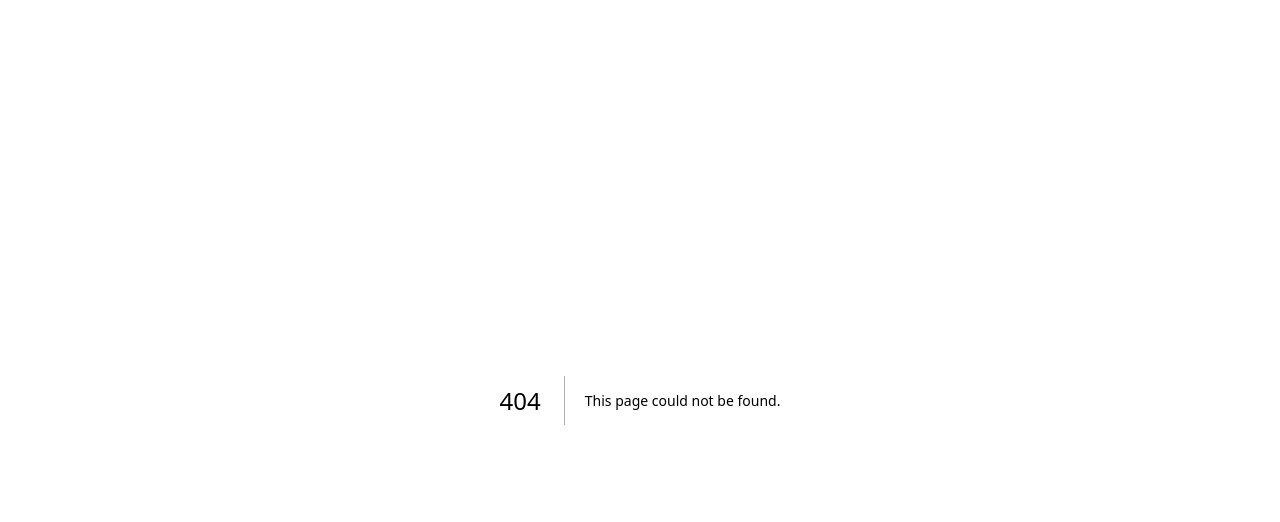
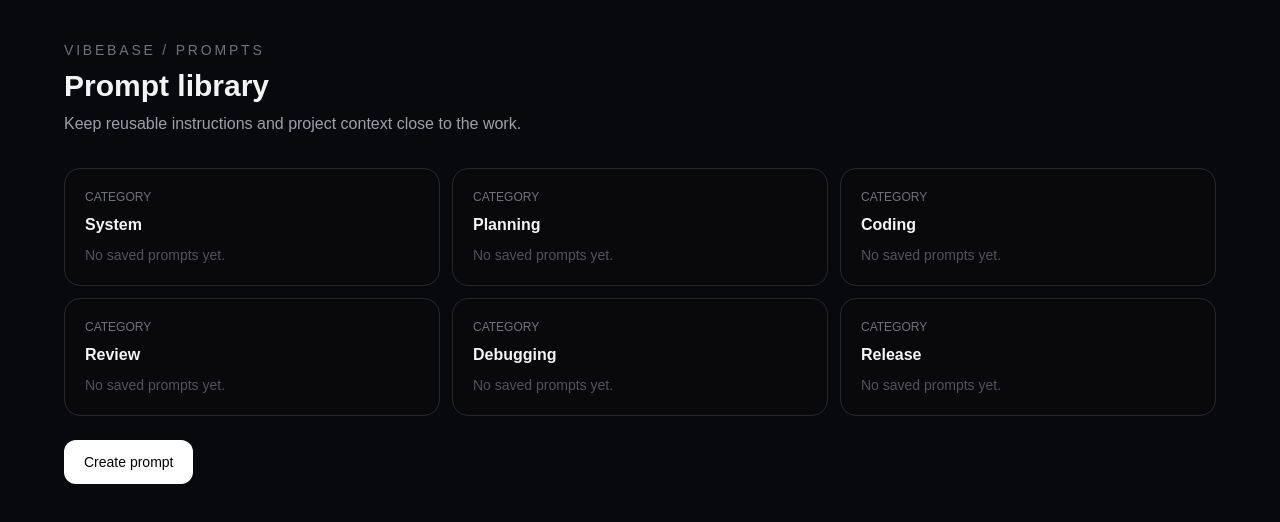
Before and after one commit to Yuhanin/VibeBase, a Next.js app: page /prompts in a window 1280 px wide. Before the commit this address had no page. Shown: the top 522 px of the page. Built offline with nearby package versions, Linux system fonts and the light colour scheme.

Commit message:
feat: add prompt library workspace

```diff
--- /dev/null
+++ b/app/prompts/page.tsx
@@ -0,0 +1,5 @@
+const categories = ['System','Planning','Coding','Review','Debugging','Release']
+
+export default function PromptsPage() {
+  return <main className="min-h-screen p-6 md:p-10"><div className="mx-auto max-w-6xl"><header className="mb-8"><p className="text-sm tracking-[.2em] text-zinc-500">VIBEBASE / PROMPTS</p><h1 className="mt-2 text-3xl font-bold">Prompt library</h1><p className="mt-2 text-zinc-400">Keep reusable instructions and project context close to the work.</p></header><div className="grid gap-3 md:grid-cols-3">{categories.map(category => <article key={category} className="rounded-2xl border border-zinc-800 bg-zinc-950 p-5"><div className="text-xs text-zinc-500">CATEGORY</div><h2 className="mt-2 font-semibold">{category}</h2><p className="mt-2 text-sm text-zinc-600">No saved prompts yet.</p></article>)}</div><button className="mt-6 rounded-xl bg-white px-5 py-3 text-sm font-medium text-black">Create prompt</button></div></main>
+}
```
